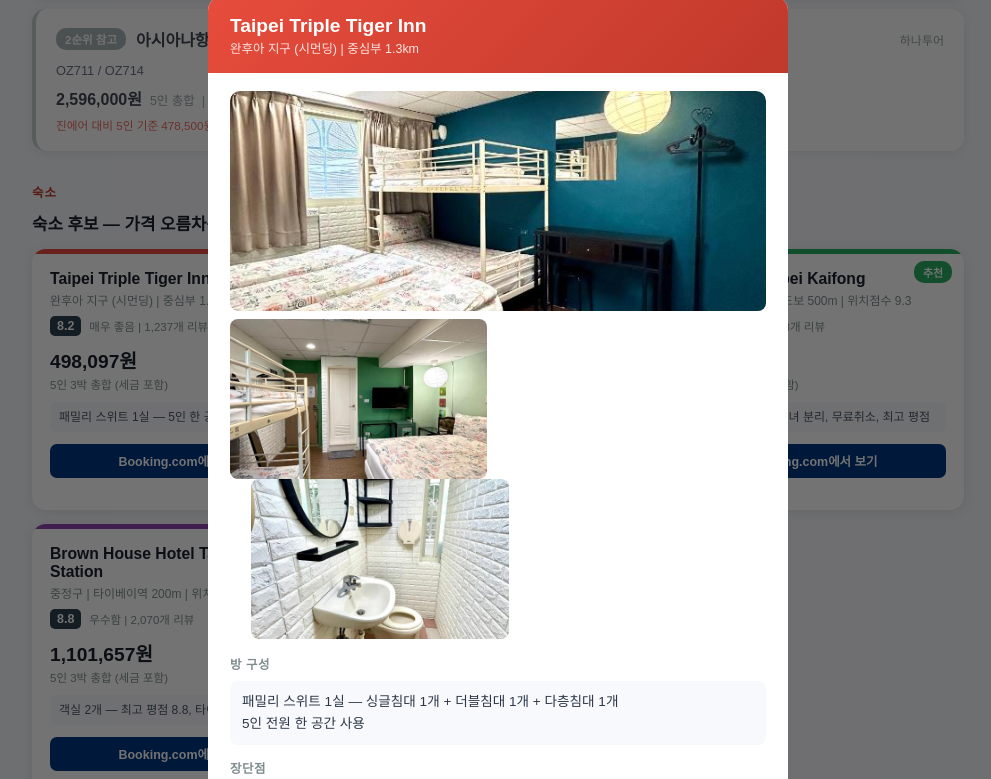
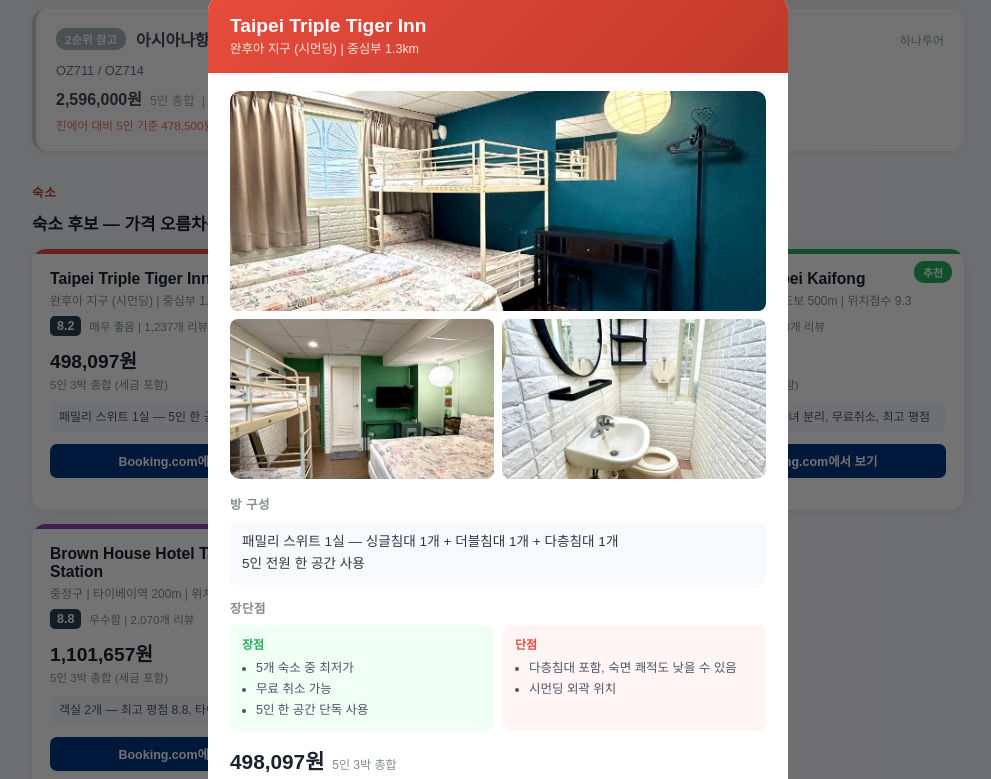
Before and after one commit to mirasoy/travel-plan-2610, a plain HTML site: page index.html in a window 1280 px wide. Both pictures are taken after a click on the element 324 px from the left and 985 px from the top of the page. Shown: the part 606-1385 px from the top of the page, without its empty margins (142-1133 px from the left). Drawn offline with Linux system fonts and the light colour scheme.

Commit message:
fix: hotel photo layout - flex row for triple tiger and urban abode

```diff
--- a/index.html
+++ b/index.html
@@ -300,8 +300,7 @@ header .sub{font-size:0.82rem;opacity:0.85;margin-bottom:14px;}
     <div class="modal-photo-area">
       <div class="modal-photos">
         <img src="hotels/triple-tiger-1.jpg" alt="객실" style="width:100%;border-radius:8px;margin-bottom:8px;object-fit:cover;max-height:220px;">
-        <img src="hotels/triple-tiger-2.jpg" alt="객실2" style="width:48%;border-radius:8px;object-fit:cover;max-height:160px;">
-        <img src="hotels/triple-tiger-bath.jpg" alt="화장실" style="width:48%;border-radius:8px;object-fit:cover;max-height:160px;margin-left:4%;">
+        <div style="display:flex;gap:8px;"><img src="hotels/triple-tiger-2.jpg" alt="객실2" style="flex:1;min-width:0;border-radius:8px;object-fit:cover;max-height:160px;"><img src="hotels/triple-tiger-bath.jpg" alt="화장실" style="flex:1;min-width:0;border-radius:8px;object-fit:cover;max-height:160px;"></div>
       </div>
     </div>
     <div class="modal-section">
@@ -494,7 +493,7 @@ header .sub{font-size:0.82rem;opacity:0.85;margin-bottom:14px;}
     <div class="modal-photo-area">
       <div class="modal-photos">
         <img src="hotels/urban-1.jpg" alt="객실" style="width:100%;border-radius:8px;margin-bottom:8px;object-fit:cover;max-height:220px;">
-        <img src="hotels/urban-bath.jpg" alt="욕조 전경" style="width:100%;border-radius:8px;object-fit:cover;max-height:160px;">
+        <div style="display:flex;gap:8px;"><img src="hotels/urban-2.jpg" alt="침실" style="flex:1;min-width:0;border-radius:8px;object-fit:cover;max-height:160px;"><img src="hotels/urban-bath.jpg" alt="욕조 전경" style="flex:1;min-width:0;border-radius:8px;object-fit:cover;max-height:160px;"></div>
       </div>
     </div>
     <div class="modal-section">
```
